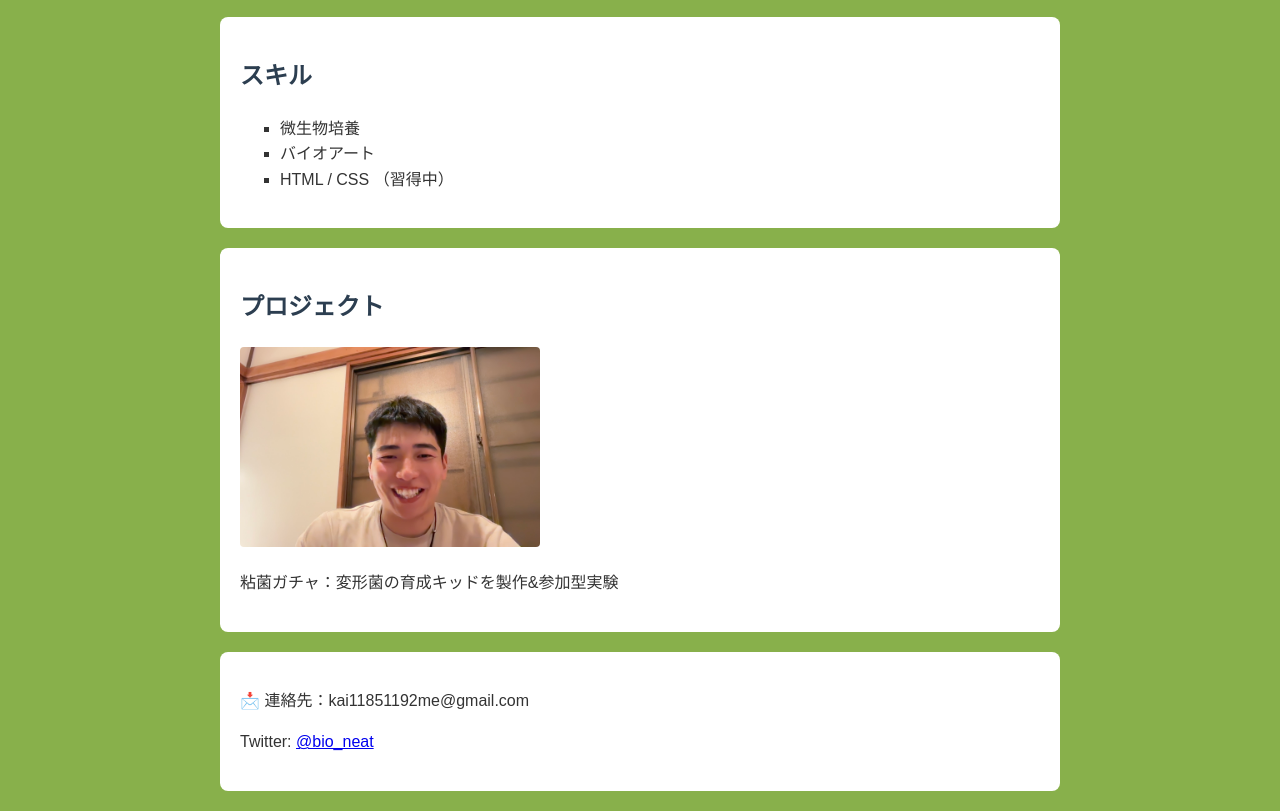
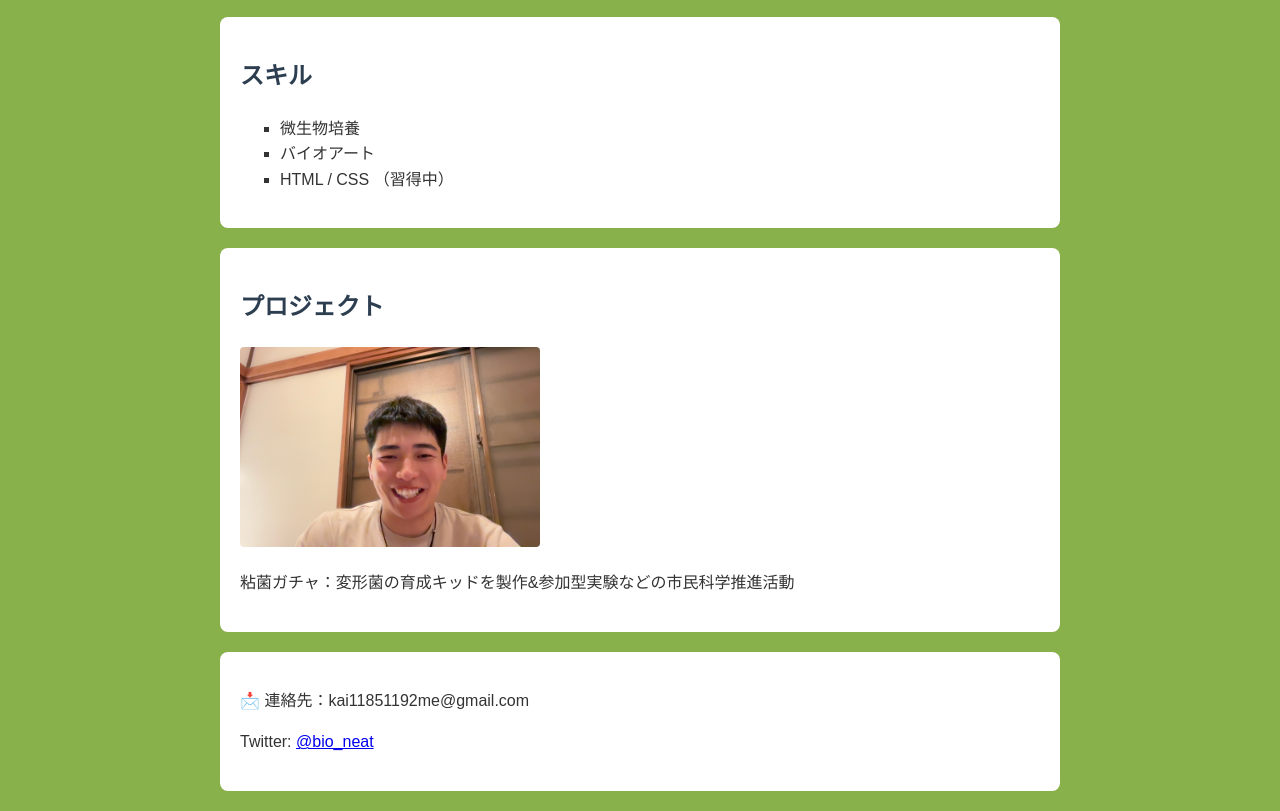
Before and after one commit to oka538/portfolio, a plain HTML site: page index.html in a window 1280 px wide. Shown: the part 255-1066 px from the top of the page. Drawn offline with Linux system fonts and the light colour scheme.

Commit message:
プロジェクトの説明追加

```diff
--- a/index.html
+++ b/index.html
@@ -33,7 +33,7 @@
         <h2>プロジェクト</h2>
         <div class="work">
             <img src="slimemold.jpg" alt="粘菌ガチャの写真">
-            <p>粘菌ガチャ：変形菌の育成キッドを製作&参加型実験</p>
+            <p>粘菌ガチャ：変形菌の育成キッドを製作&参加型実験などの市民科学推進活動</p>
         </div>
     </section>
 
```
